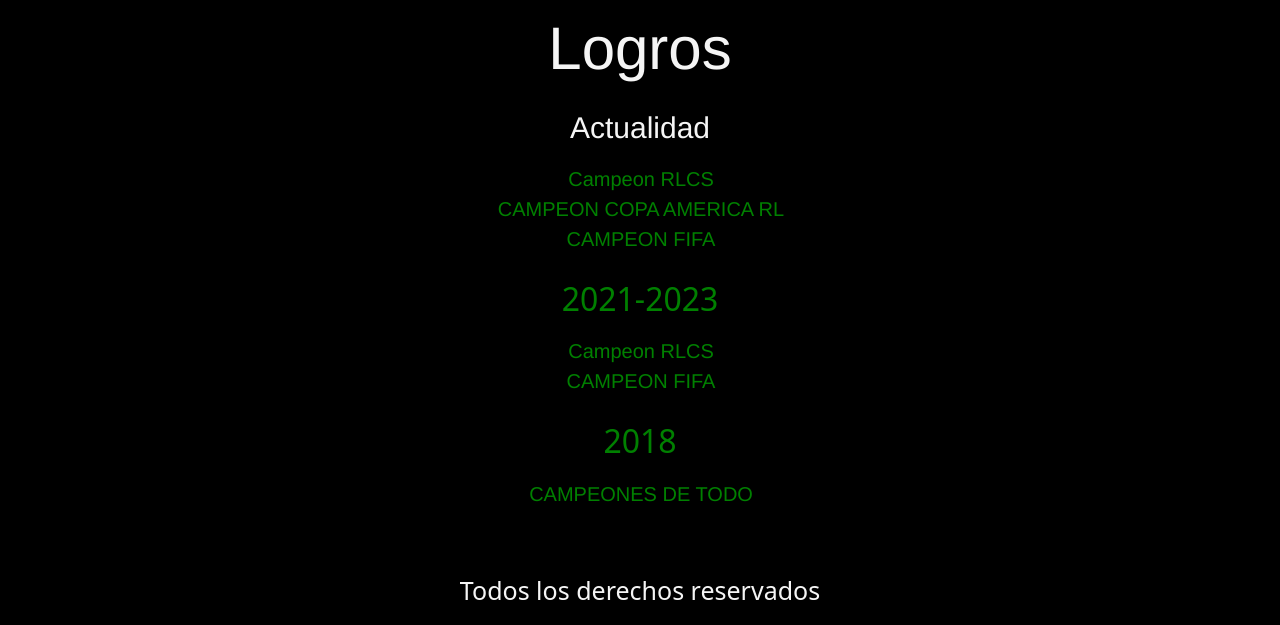
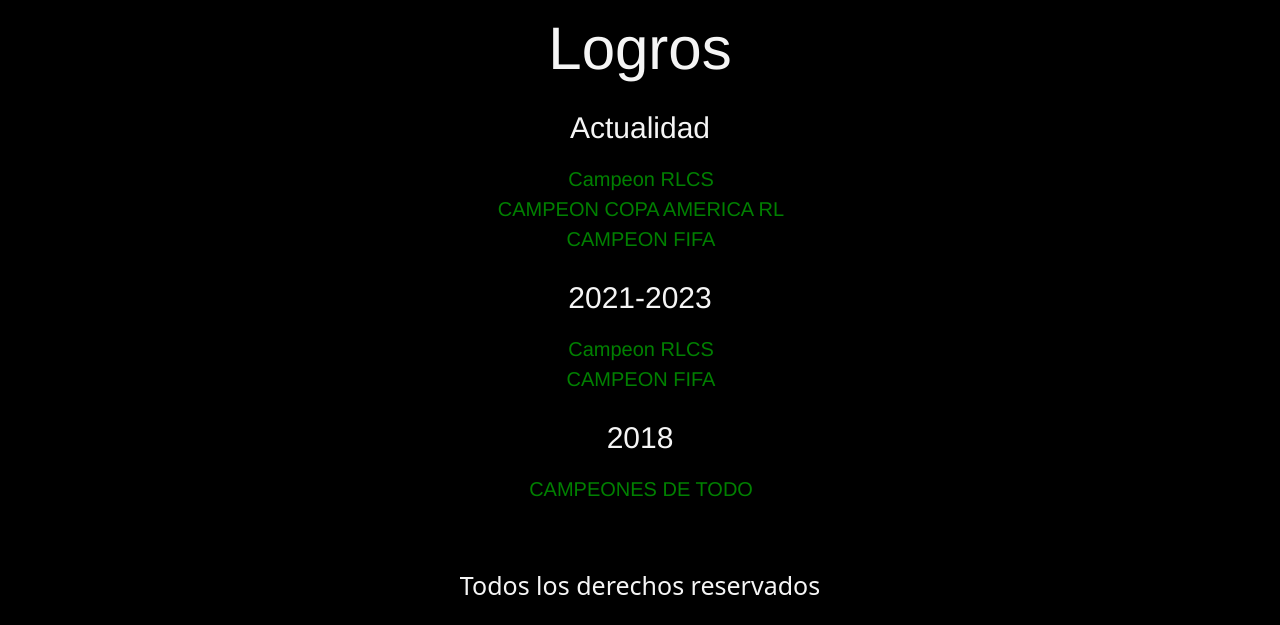
Before and after one commit to TomasRamirez28/3er-pre-entrega-desarrollo, a website: page paginas/logros.html in a window 1280 px wide. Shown: the part 218-843 px from the top of the page. Drawn offline with nearby package versions, Linux system fonts and the light colour scheme.

Commit message:
agregue meta descriptions en los hmtl

```diff
--- a/paginas/logros.html
+++ b/paginas/logros.html
@@ -6,6 +6,8 @@
     <meta name="viewport" content="width=device-width, initial-scale=1.0">
     <!-- TITULO -->
     <title>Logros</title>
+    <meta name="description" content="Les muestro mis logros a lo largo de mi carrera como jugador de Rocket League.">
+
     <!-- LINK DE BOOSTRAP -->
     <link href="https://cdn.jsdelivr.net/npm/bootstrap@5.3.3/dist/css/bootstrap.min.css" rel="stylesheet"
         integrity="sha384-QWTKZyjpPEjISv5WaRU9OFeRpok6YctnYmDr5pNlyT2bRjXh0JMhjY6hW+ALEwIH" crossorigin="anonymous">
@@ -73,14 +75,14 @@
                 <li>CAMPEON FIFA</li>
             </ul>
 
-            <h2 class="h3-logros">2021-2023</h2>
+            <h2 class="h2-logros">2021-2023</h2>
             <ul class="ul-logros">
                 <li>Campeon RLCS</li>
                 <li>CAMPEON FIFA</li>
             </ul>
 
 
-            <h2 class="h3-logros">2018</h2>
+            <h2 class="h2-logros">2018</h2>
             <ul class="ul-logros">
                 <li>CAMPEONES DE TODO</li>
             </ul>
--- a/scss/base/_home.scss
+++ b/scss/base/_home.scss
@@ -371,9 +371,11 @@
         }
         .contenedor-p{
             grid-column: span 2;
+
         }
     }
 
 
 
+
 }
```
Also changed, not shown: index.html (+2 -1 lines), paginas/equipos.html (+2 -0 lines), paginas/settings.html (+2 -0 lines), paginas/sobremi.html (+2 -0 lines).
